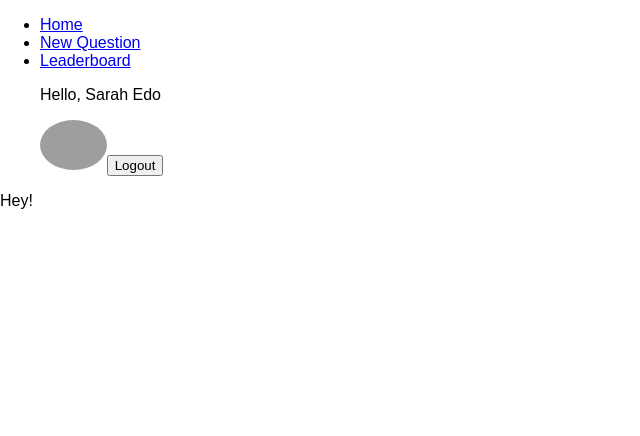
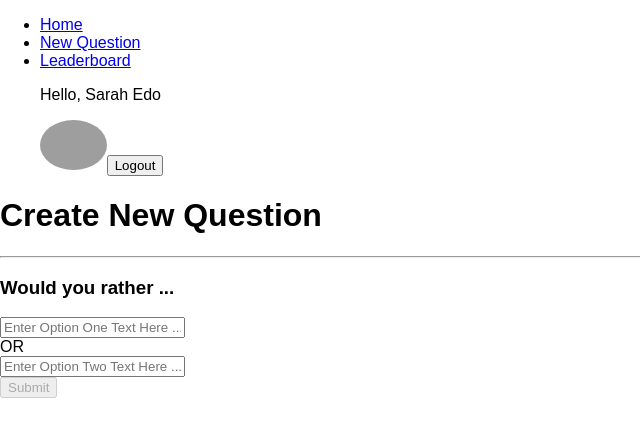
Before and after one commit to alqahtani/would-you-rather, a React (Create React App) app: page /new in a window 1280 px wide. Shown: the top 436 px of the page, without its empty margins (0-640 px from the left). Built offline with nearby package versions, Linux system fonts and the light colour scheme; grey boxes are pictures that could not be loaded.

Commit message:
feat: added create new question feature

```diff
--- a/src/actions/questions.js
+++ b/src/actions/questions.js
@@ -1,4 +1,7 @@
+import { _saveQuestion } from '../utils/_DATA'
+
 export const RECEIVE_QUESTIONS = 'RECEIVE_QUESTIONS'
+export const ADD_QUESTION = 'ADD_QUESTION'
 
 export function receiveQuestions(questions) {
   return {
@@ -6,3 +9,19 @@ export function receiveQuestions(questions) {
     questions,
   }
 }
+
+function addQuestion (question) {
+  return {
+    type: ADD_QUESTION,
+    question
+  }
+}
+
+export function handleAddQuestion (question) {
+  return dispatch => {
+    _saveQuestion(question)
+      .then((q) => {
+        dispatch(addQuestion(q))
+      })
+  }
+}
--- a/src/components/NewQuestion.js
+++ b/src/components/NewQuestion.js
@@ -1,13 +1,67 @@
 import React, { Component } from 'react'
+import { connect } from 'react-redux'
+
+import { handleAddQuestion } from '../actions/questions'
 
 export class NewQuestion extends Component {
+  state = {
+    optionOne: '',
+    optionTwo: '',
+    submitDisabled: true
+  }
+
+  handleSubmit = (e) => {
+    e.preventDefault()
+    const { dispatch } = this.props
+    const question = {
+      optionOneText: this.optionOne.value,
+      optionTwoText: this.optionTwo.value,
+      author: this.props.authedUser
+    }
+    dispatch(handleAddQuestion(question))
+  }
+
+  handleInputChange = () => {
+    this.setState({
+      optionOne: this.optionOne.value,
+      optionTwo: this.optionTwo.value,
+      submitDisabled: (this.optionOne.value === '' || this.optionTwo.value === ''),
+    })
+  }
   render() {
     return (
       <div>
-        Hey!
+        <h1>Create New Question</h1>
+        <hr />
+        <h3>Would you rather ...</h3>
+        <form onSubmit={this.handleSubmit}>
+          <input
+            value={this.state.optionOne}
+            type='text'
+            placeholder='Enter Option One Text Here ...'
+            ref={(input) => this.optionOne = input}
+            onChange={this.handleInputChange}
+          />
+          <br />OR<br />
+          <input
+            value={this.state.optionTwo}
+            type='text'
+            placeholder='Enter Option Two Text Here ...'
+            ref={(input) => this.optionTwo = input}
+            onChange={this.handleInputChange}
+          />
+          <br />
+          <button
+            type='submit'
+            disabled={this.state.submitDisabled}
+          >Submit
+          </button>
+        </form>
       </div>
     )
   }
 }
 
-export default NewQuestion
+const mapStateToProps = ({ authedUser }) => ({ authedUser })
+
+export default connect(mapStateToProps)(NewQuestion)
--- a/src/components/Question.js
+++ b/src/components/Question.js
@@ -4,8 +4,7 @@ export class Question extends Component {
   render() {
     const { user, question, answer } = this.props
     let otherOption = (answer === 'optionOne') ? 'optionTwo' : 'optionOne'
-    console.log('Question ID: ', question.id)
-    console.log('Answer: ', answer)
+
     return (
       <div>
         <hr />
--- a/src/reducers/questions.js
+++ b/src/reducers/questions.js
@@ -1,4 +1,4 @@
-import { RECEIVE_QUESTIONS } from '../actions/questions'
+import { RECEIVE_QUESTIONS, ADD_QUESTION } from '../actions/questions'
 
 export default function questions(state = {}, action) {
   switch (action.type) {
@@ -7,6 +7,11 @@ export default function questions(state = {}, action) {
         ...state,
         ...action.questions,
       }
+    case ADD_QUESTION:
+      return {
+        ...state,
+        [action.question.id]: action.question,
+      }
     default:
       return state
   }
```
